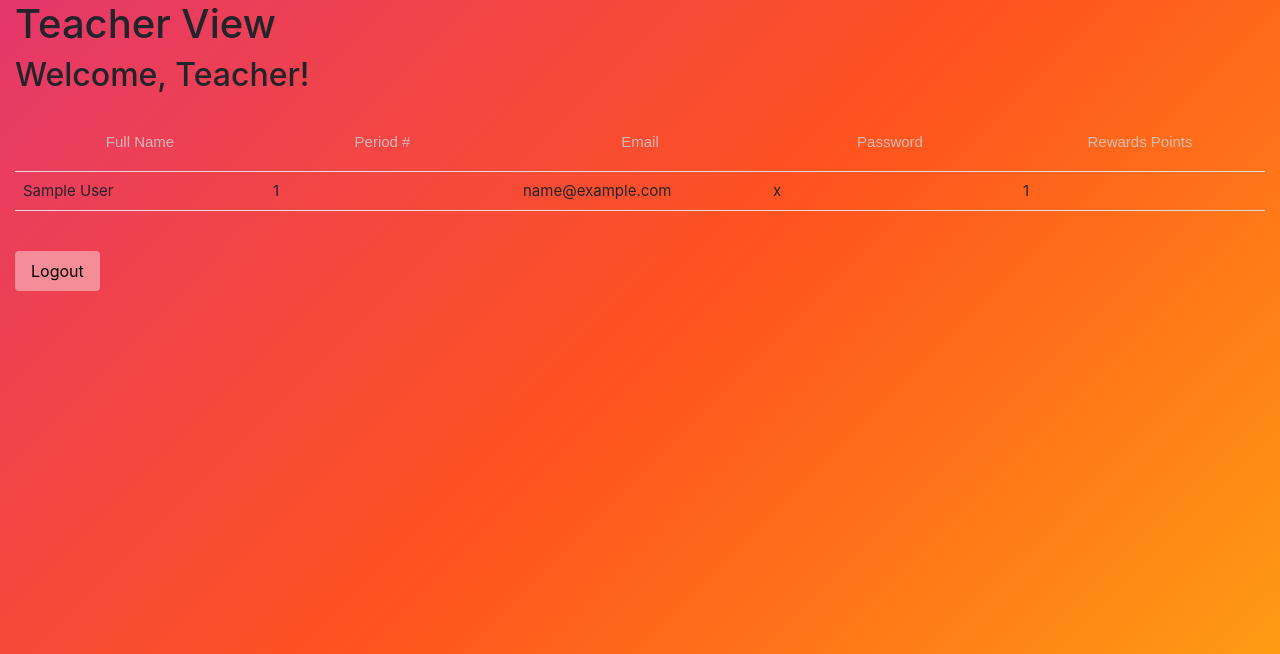
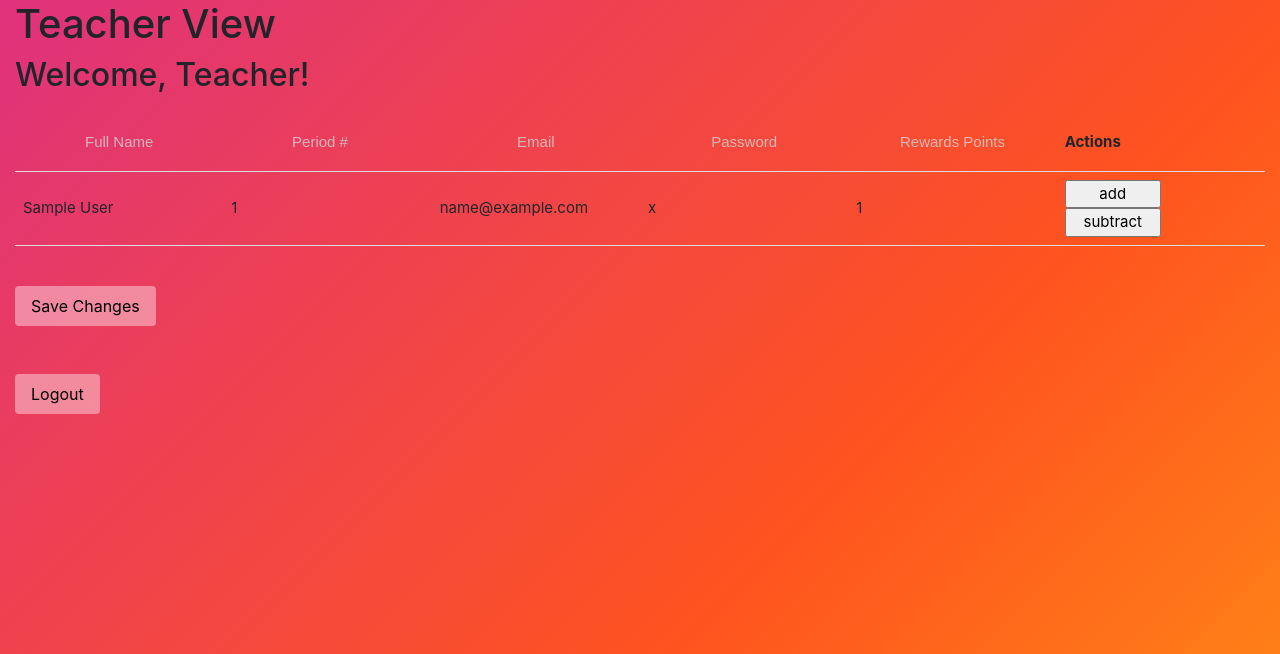
Before and after one commit to MatthiasMasiero/CompSci-RP-Website, a Flask app: page /t in a window 1280 px wide. Shown: the top 654 px of the page. Run offline with Flask 2, Linux system fonts and the light colour scheme; a user stored in the database is signed in; tables that the repository leaves empty hold one stand-in row (values such as "Sample post").

Commit message:
working on teacher view

```diff
--- a/static/teacher.css
+++ b/static/teacher.css
@@ -19,3 +19,11 @@ table, th, td {
     outline: none;
     font-family: 'Fira Sans', sans-serif;
 }
+
+input[name="actionbutton"] {
+    width: 50%;
+}
+
+td[name="actionbuttonheader"] {
+    width: 50%;
+}
--- a/templates/teacher.html
+++ b/templates/teacher.html
@@ -40,6 +40,9 @@
             <th>
                 <input type="text" class="search-input" placeholder="Rewards Points">
             </th>
+            <th>
+                <div class="actionheader">Actions</div>
+            </th>
         </tr>
     </thead>
     <tbody>
@@ -50,10 +53,20 @@
             <td>{{ student.email }}</td>
             <td>{{ student.password }}</td>
             <td contenteditable="true">{{ student.rp }}</td>
+            <td name="actionbuttonheader">
+                <input type="button" name="actionbutton" value="add">
+                <input type="button" name="actionbutton" value="subtract">
+            </td>
         </tr>
         {% endfor %}
     </tbody>
 </table>
+
+<form action="#">
+    <input type="submit" value="Save Changes">
+</form>
+
+<br><br>
 
 <form action="logout" method="get">
     <input type="submit" value="Logout">
```
Also changed, not shown: static/teacher.js (+11 -0 lines), instance/users.db, static/style.css (indentation only).
